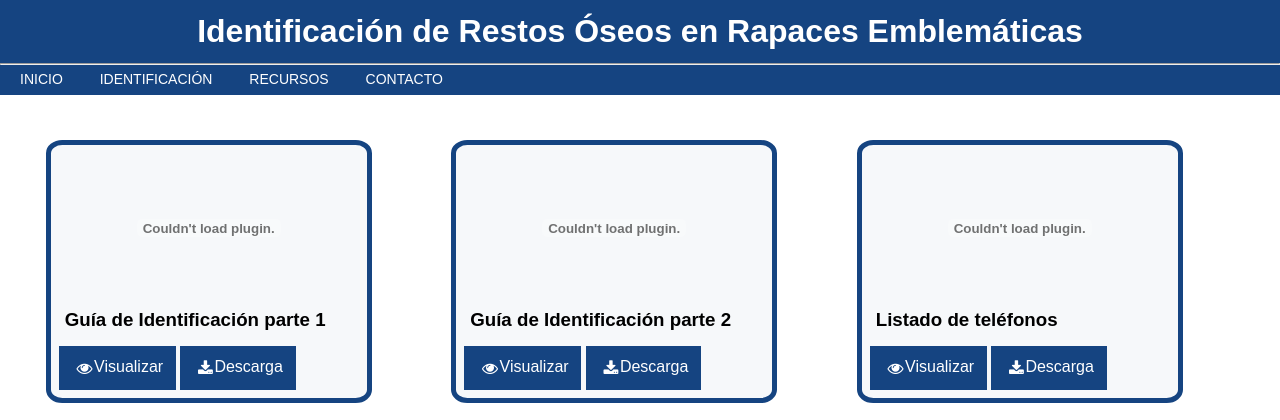
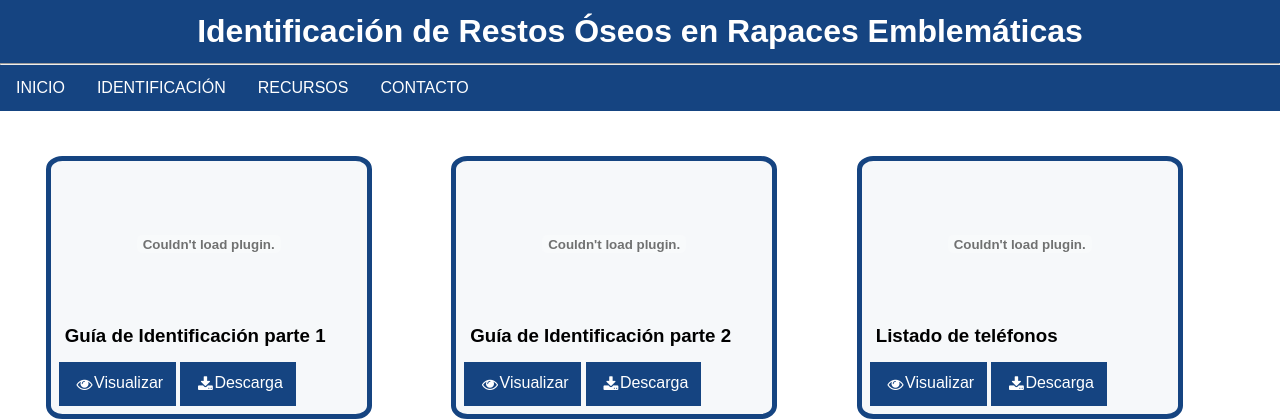
Before and after one commit to dangreci-ucm/TFG-Django-Aves, a Django app: page /descargas in a window 1280 px wide. Shown: the top 420 px of the page. Run offline with Django 3.2, Linux system fonts and the light colour scheme; parts of the project's set-up code (start-up, migrations or seed data) failed here and were passed over.

Commit message:
app v1.1

```diff
--- a/apptfg/static/css/descargas.css
+++ b/apptfg/static/css/descargas1.css
@@ -1,3 +1,18 @@
+
+@media only screen and (max-width:730px){
+    #grid_container_pdf {
+        position: relative;
+        max-width: 100%;
+        display: grid;
+        grid-template-columns: 50%;
+        padding: 2%;
+
+    }
+
+}
+
+@media (min-width:1071px){
+
     #grid_container_pdf {
         position: relative;
         max-width: 100%;
@@ -6,6 +21,10 @@
         padding: 2%;
 
     }
+
+}
+
+
 
 .box_pdf{
     display: block;
--- a/apptfg/static/css/same.css
+++ b/apptfg/static/css/same.css
@@ -44,43 +44,83 @@
 /*-------------- NAV ------------------------------------- */
 /**************************************************************/
 
+@media only screen and (min-width:500px){
+
+    .menu{
+        display: none;
+    }
+}
+
+@media only screen and (max-width:500px){
+
+    .navhidden{
+        display: none;
+    }
+}
+
+.navbar {
+    overflow: hidden;
+    background-color: #154481;
+}
+
+.navbar a {
+    float: left;
+    font-size: 16px;
+    color: white;
+    text-align: center;
+    padding: 14px 16px;
+    text-decoration: none;
+}
+
+.menu {
+    float: left;
+    overflow: hidden;
+}
+
+.menu .menubtn {
+    font-size: 16px;
+    border: none;
+    outline: none;
+    color: white;
+    padding: 14px 16px;
+    background-color: inherit;
+    font-family: inherit;
+    margin: 0;
+}
+
+.navbar a:hover, .dropdown:hover .dropbtn {
+    background-color: #3e77c2;
+}
+
+.menu-content {
+    display: none;
+    position: absolute;
+    background-color: #f9f9f9;
+    min-width: 160px;
+    box-shadow: 0px 8px 16px 0px rgba(0,0,0,0.2);
+    z-index: 1;
+}
+
+.menu-content a {
+    float: none;
+    color: black;
+    padding: 12px 16px;
+    text-decoration: none;
+    display: block;
+    text-align: left;
+}
+
+.menu-content a:hover {
+    background-color: #ddd;
+}
+
+.menu:hover .menu-content {
+    display: block;
+}
+
 nav hr{
     box-sizing:content-box;
     height:0;
-}
-
-nav{
-    font-family:'Lato-Bold',Arial;
-    display: inline-block;
-    background:#154481;
-    width: 100%;
-    height: 2em;
-}
-
-nav ul{
-    list-style: none;
-    padding: 5px;
-}
-nav li{
-    display: inline;
-    color:#fff;
-    text-align: center;
-    margin-right: 3px;
-    padding-right: 15px;
-    padding-left: 15px;
-    font-family:'Lato-Bold',Arial;
-    font-size:14px;
-}
-
-nav li:hover{
-    background-color:#3e77c2;
-    color:#fff;
-}
-
-nav li a{
-    text-decoration: none;
-    color:#fff;
-    cursor:pointer;
 }
 
 /**************************************************************/
--- a/apptfg/templates/apptfg/base.html
+++ b/apptfg/templates/apptfg/base.html
@@ -4,6 +4,7 @@
 <head>
     {% load static %}
     <link rel="stylesheet" type="text/css" media="screen" href="../static/css/same.css">
+    <link rel="stylesheet" href="https://cdnjs.cloudflare.com/ajax/libs/font-awesome/4.7.0/css/font-awesome.min.css">
     {%block css%}{%endblock%}
     <link rel="icon" type="image/png" href="../static/img/favicon_ave.png">
     <link href="https://fonts.googleapis.com/css2?family=Roboto&display=swap" rel="stylesheet">
@@ -24,26 +25,29 @@
 
     <nav>
         <hr>
-        <ul>
-            <li>
-                <a href="/" title="Inicio">INICIO</a>
-            </li>
+        <div class="navbar">
+            <a href="/" title="Inicio">INICIO</a>
+            <div class="navhidden">
+                <a href="iden" title="Identificación">IDENTIFICACIÓN</a>
+                <a href="descargas" title="Recursos">RECURSOS</a>
+                <a href="contacto" title="Contacto">CONTACTO</a>
+            </div>
+            <div class="menu">
+                <button class="menubtn">MENÚ
+                    <i class="fa fa-caret-down"></i>
+                </button>
+                <div class="menu-content">
+                    <a href="iden" title="Identificación">IDENTIFICACIÓN</a>
+                    <a href="descargas" title="Recursos">RECURSOS</a>
+                    <a href="contacto" title="Contacto">CONTACTO</a>
+                </div>
+            </div>
 
-            <li>
-                <a href="iden" title="Identificación">IDENTIFICACIÓN</a>
-            </li>
-
-            <li>
-                <a href="descargas" title="Recursos">RECURSOS</a>
-            </li>
-
-            <li>
-                <a href="contacto" title="Contacto">CONTACTO</a>
-            </li>
-
-        </ul>
+        </div>
 
     </nav>
+
+
 
     <div class="text">
         {%block body%}{%endblock%}
--- a/apptfg/templates/apptfg/descargas.html
+++ b/apptfg/templates/apptfg/descargas.html
@@ -1,7 +1,7 @@
 {% extends "apptfg/base.html" %}
     {%block css%}
     <link rel="stylesheet" href="https://cdnjs.cloudflare.com/ajax/libs/font-awesome/4.7.0/css/font-awesome.min.css">
-    <link rel="stylesheet" type="text/css" media="screen" href="../static/css/descargas.css">
+    <link rel="stylesheet" type="text/css" media="screen" href="../static/css/descargas1.css">
     {%endblock%}
 
     {%block title%}
```
Lines whose indentation alone changed are shown as unchanged.
